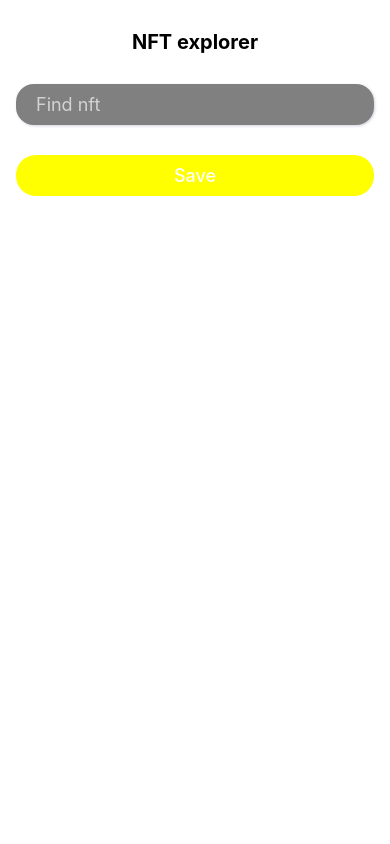
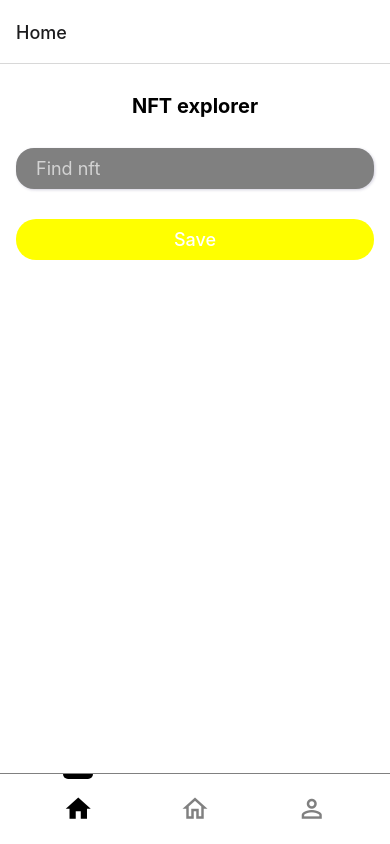
Before and after one commit to ohbrian19/NFTsearch, a React Native app: screen /HomeScreen in a window 390 px wide. Built offline with nearby package versions, Linux system fonts and the light colour scheme; no server answers.

Commit message:
change bottom tab navigator

```diff
--- a/App.js
+++ b/App.js
@@ -2,6 +2,7 @@ import { NavigationContainer } from "@react-navigation/native";
 import { createNativeStackNavigator } from "@react-navigation/native-stack";
 import React, { useState } from "react";
 import { QueryClient, QueryClientProvider } from "react-query";
+import BottomNavigator from "./navigators/BottomNavigator";
 
 import HomeScreen from "./screens/HomeScreen";
 import StartScreen from "./screens/StartScreen";
@@ -12,7 +13,6 @@ const queryClient = new QueryClient();
 const Stack = createNativeStackNavigator();
 
 export default function App() {
-  // const [isLoggedIn, setIsLoggedIn] = useState(true);
   return (
     <QueryClientProvider client={queryClient}>
       <NavigationContainer>
@@ -25,7 +25,7 @@ export default function App() {
           <Stack.Screen
             options={{ headerShown: false }}
             name="HomeScreen"
-            component={HomeScreen}
+            component={BottomNavigator}
           />
         </Stack.Navigator>
       </NavigationContainer>
--- /dev/null
+++ b/navigators/BottomNavigator.js
@@ -0,0 +1,107 @@
+import { createBottomTabNavigator } from "@react-navigation/bottom-tabs";
+import React from "react";
+import HomeScreen from "../screens/HomeScreen";
+import styled from "styled-components/native";
+import { TouchableOpacity } from "react-native";
+import Icon from "react-native-vector-icons/MaterialCommunityIcons";
+
+const Tab = createBottomTabNavigator();
+
+const TabContainer = styled.View`
+  flex-direction: row;
+  padding: 20px;
+  background-color: white;
+  border-top-width: 0.3px;
+  border-color: grey;
+  align-items: center;
+  justify-content: center;
+`;
+
+const TabBarContainer = styled.TouchableOpacity`
+  flex: 1;
+  justify-content: center;
+  align-items: center;
+`;
+
+const View = styled.View`
+  height: 5px;
+  width: 30px;
+  position: absolute;
+  background-color: black;
+  top: -20px;
+  border-bottom-left-radius: 6px;
+  border-bottom-right-radius: 6px;
+`;
+
+const MyTabBar = ({ state, descriptors, navigation }) => {
+  return (
+    <TabContainer>
+      {state.routes.map((route, index) => {
+        const { options } = descriptors[route.key];
+        const isFocused = state.index === index;
+        const TabBarIcon = options.tabBarIcon;
+        return (
+          <TabBarContainer onPress={() => navigation.navigate(route.name)}>
+            <TabBarIcon
+              size={30}
+              color={isFocused ? "black" : "grey"}
+              focused={isFocused}
+            />
+            {isFocused && <View />}
+          </TabBarContainer>
+        );
+      })}
+    </TabContainer>
+  );
+};
+
+const BottomNavigator = () => {
+  return (
+    <Tab.Navigator
+      options={{ headerShown: false }}
+      tabBar={(props) => <MyTabBar {...props} />}
+    >
+      <Tab.Screen
+        name="Home"
+        component={HomeScreen}
+        options={{
+          tabBarIcon: ({ focused, color, size }) => (
+            <Icon
+              color={color}
+              size={size}
+              name={focused ? "home" : "home-outline"}
+            />
+          ),
+        }}
+      />
+      <Tab.Screen
+        name="ListScreen"
+        component={HomeScreen}
+        options={{
+          tabBarIcon: ({ focused, color, size }) => (
+            <Icon
+              color={color}
+              size={size}
+              name={focused ? "home" : "home-outline"}
+            />
+          ),
+        }}
+      />
+      <Tab.Screen
+        name="ProfileScreen"
+        component={HomeScreen}
+        options={{
+          tabBarIcon: ({ focused, color, size }) => (
+            <Icon
+              color={color}
+              size={size}
+              name={focused ? "account" : "account-outline"}
+            />
+          ),
+        }}
+      />
+    </Tab.Navigator>
+  );
+};
+
+export default BottomNavigator;
--- a/package.json
+++ b/package.json
@@ -10,6 +10,7 @@
   },
   "dependencies": {
     "@alch/alchemy-web3": "^1.2.5",
+    "@react-navigation/bottom-tabs": "^6.2.0",
     "@react-navigation/native": "^6.0.8",
     "@react-navigation/native-stack": "^6.5.0",
     "@types/styled-components": "^5.1.24",
--- a/screens/StartScreen.js
+++ b/screens/StartScreen.js
@@ -30,7 +30,6 @@ const SubText = styled.Text`
   font-weight: 500;
   color: grey;
 `;
-const BtnContainer = styled.View``;
 const Btn = styled.TouchableOpacity`
   height: 60px;
   margin-horizontal: 20px;
@@ -66,11 +65,9 @@ const StartScreen = ({ navigation }) => {
           <SubText>This is description</SubText>
         </TextContainer>
       </TitleContainer>
-      <BtnContainer>
-        <Btn onPress={() => navigation.navigate("HomeScreen")}>
-          <BtnText>Get Started</BtnText>
-        </Btn>
-      </BtnContainer>
+      <Btn onPress={() => navigation.navigate("HomeScreen")}>
+        <BtnText>Get Started</BtnText>
+      </Btn>
     </Container>
   );
 };
```
Also changed, not shown: 1 other file (tests, documents, lock files or other folders).
